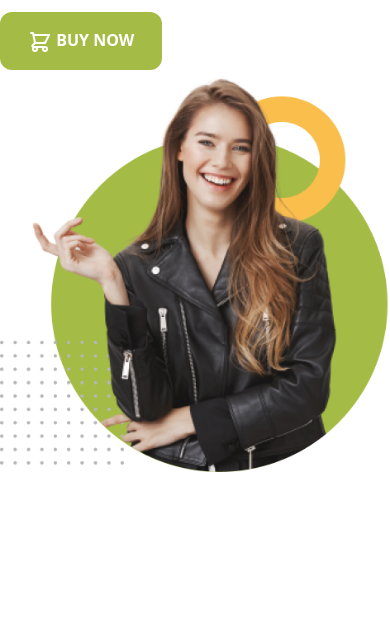
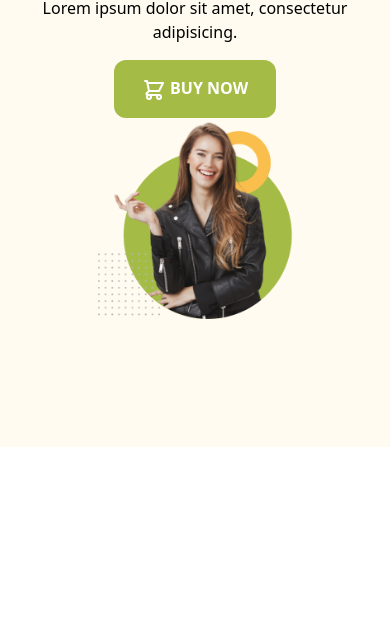
Before and after one commit to RayhanalKavey/Penguin-Fashion-project-tailwindcss, a plain HTML site: page index.html in a window 390 px wide. Shown: the part 212-844 px from the top of the page. Drawn offline with nearby package versions, Linux system fonts and the light colour scheme.

Commit message:
Complete header section with responsive.

```diff
--- a/index.html
+++ b/index.html
@@ -13,6 +13,7 @@
           extend: {
             colors: {
               clifford: "#da373d",
+              penguin: "#FFFBF0",
             },
           },
         },
@@ -22,8 +23,11 @@
     <link rel="stylesheet" href="/css/style.css" />
   </head>
   <body>
-    <header c>
-      <section class="container mx-auto">
+    <!-- Header starts -->
+    <header class="bg-penguin pb-32 pt-12">
+      <section
+        class="container mx-auto text-center sm:flex items-center justify-around"
+      >
         <div class="space-y-4">
           <h1 class="text-5xl uppercase">
             <span>Be the penguins</span>
@@ -51,10 +55,11 @@
             Buy Now
           </button>
         </div>
-        <div>
-          <img src="images/model.png" alt="" />
+        <div class="#FFFBF0">
+          <img class="mx-auto w-1/2 sm:w-full" src="images/model.png" alt="" />
         </div>
       </section>
     </header>
+    <!-- header ends -->
   </body>
 </html>
```
